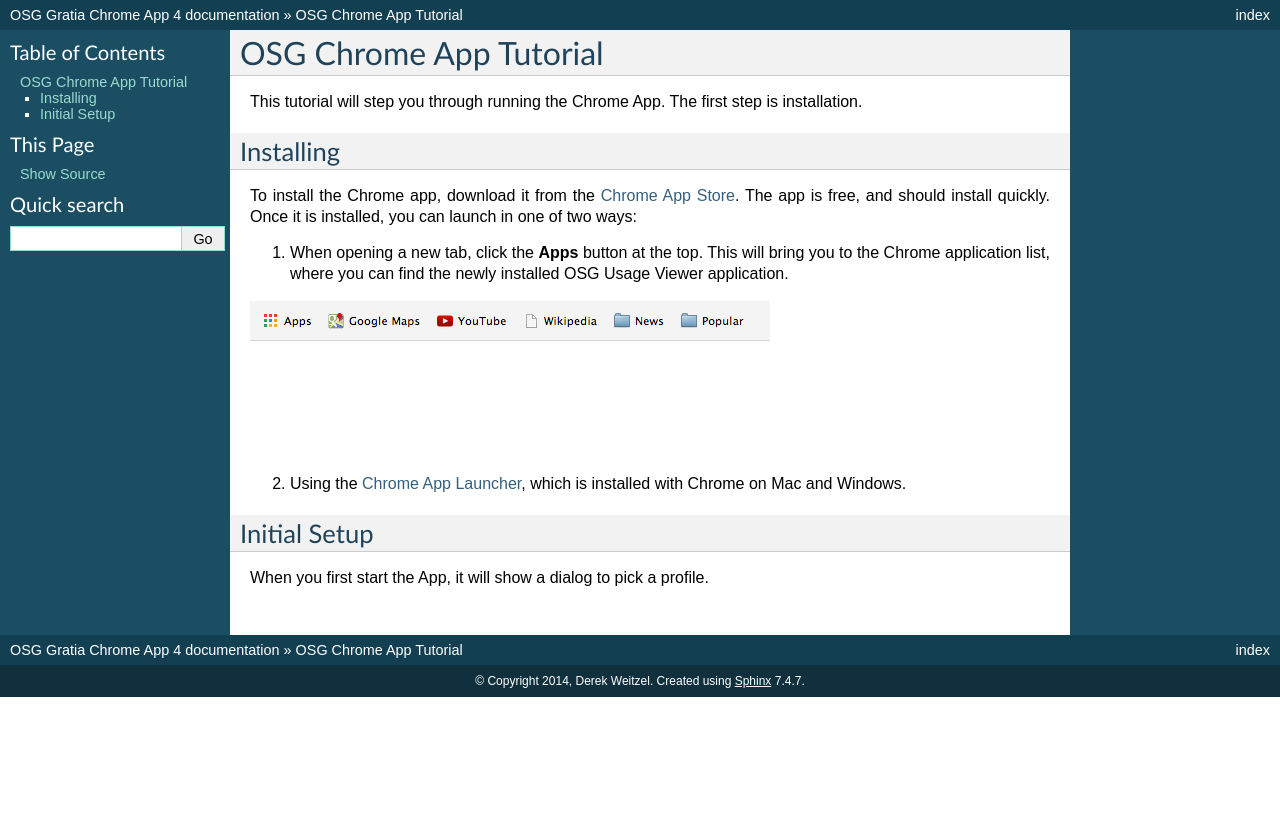
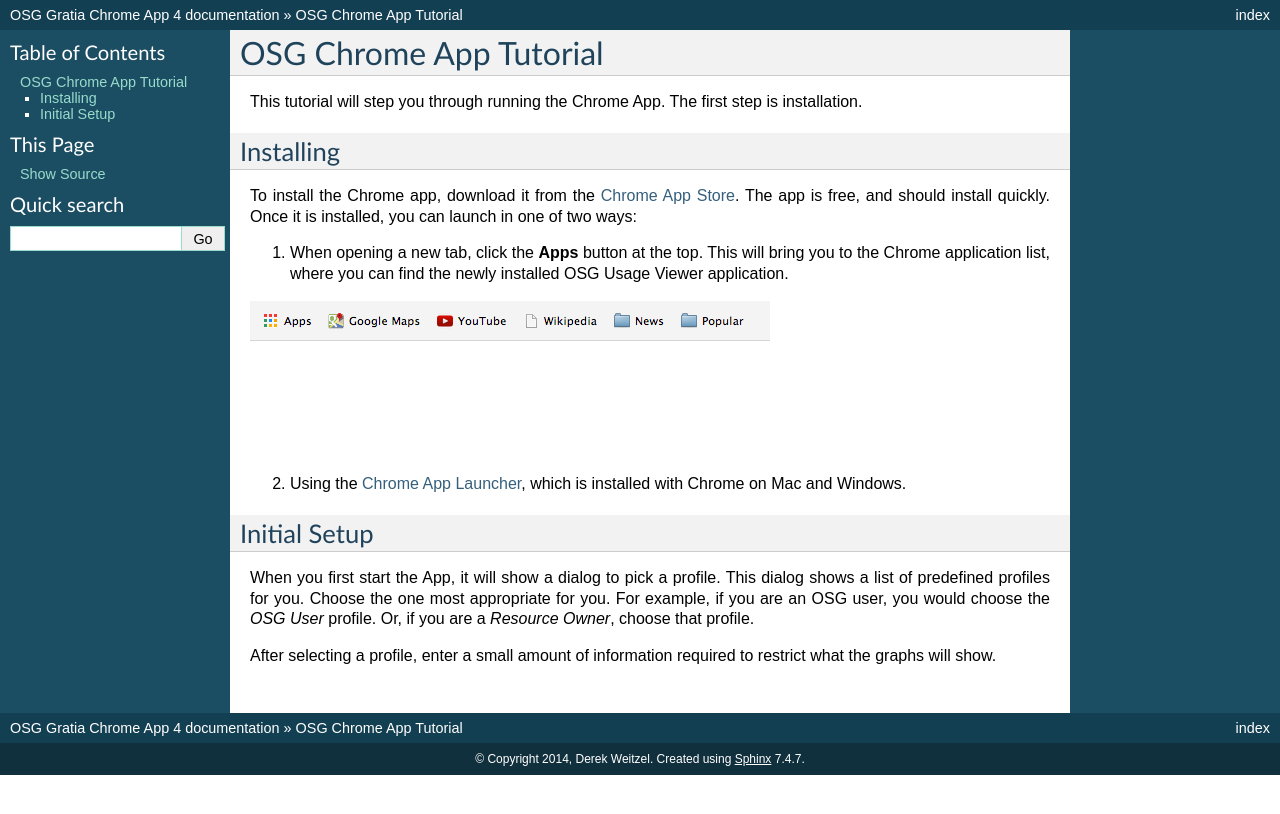
Before and after one commit to djw8605/OSG-Usage-Chrome-App, a Sphinx documentation site: the page built from docs/source/tutorial.rst, in a window 1280 px wide. Shown: the top 814 px of the page. Built offline with Sphinx 7.4.7, drawn with Linux system fonts in a browser that asks for light colours.

Commit message:
Adding more to the tutorial

```diff
--- a/docs/source/tutorial.rst
+++ b/docs/source/tutorial.rst
@@ -20,4 +20,6 @@ To install the Chrome app, download it from the `Chrome App Store <https://chrom
 Initial Setup
 -------------
 
-When you first start the App, it will show a dialog to pick a profile.
+When you first start the App, it will show a dialog to pick a profile.  This dialog shows a list of predefined profiles for you.  Choose the one most appropriate for you.  For example, if you are an OSG user, you would choose the *OSG User* profile.  Or, if you are a *Resource Owner*, choose that profile.
+
+After selecting a profile, enter a small amount of information required to restrict what the graphs will show.
```
